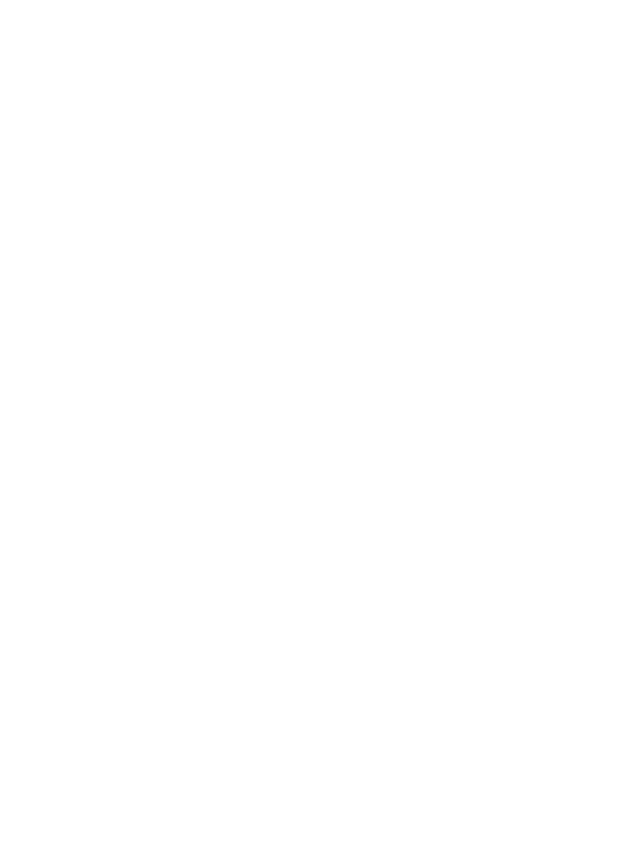
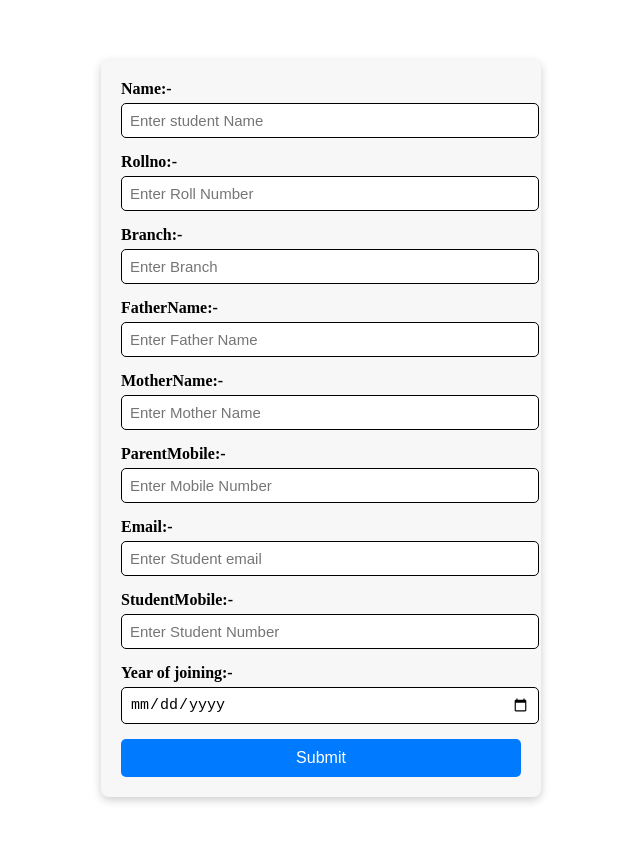
Before and after one commit to Nagaraju-muppa1/CampusVault, a React (Vite) app in the folder client/: page /addStudent in a window 1280 px wide. Before the commit this address had no page. Shown: the top 842 px of the page, without its empty margins (319-959 px from the left). Before the commit the page ends 800 px from the top, so only its background shows below. Built offline with nearby package versions, Linux system fonts and the light colour scheme.

Commit message:
Student dashboard created

```diff
--- a/client/src/App.jsx
+++ b/client/src/App.jsx
@@ -6,6 +6,9 @@ import Home from './components/Home';
 import Login from './components/Login';
 import Signin from './components/Signin';
 import Dashboard  from './components/Dashboard';
+import Faculty from './components/Faculty';
+import Student from './components/Student';
+import AddStudent from './components/AddStudent'
 function App() {
   return (
     <>
@@ -15,6 +18,9 @@ function App() {
               <Route path='/login' element={<Login/>}></Route>
               <Route path='/signin' element={<Signin/>}/>
               <Route path='/dashboard' element={<Dashboard/>}></Route>
+              <Route path='/student' element={<Student/>}/>
+              <Route path='/faculty' element={<Faculty/>}/>
+              <Route path='/addStudent' element={<AddStudent/>}/>
              </Routes>
            </Router>
     </>
--- /dev/null
+++ b/client/src/components/AddStudent.jsx
@@ -0,0 +1,35 @@
+import React,{useState} from 'react';
+import {Link} from 'react-router-dom';
+import './Login.css'
+function AddStudent(){
+
+  const handleSubmit = async()=>{
+
+  }
+  return(
+    <>
+      <form className="form" onSubmit={handleSubmit}>
+        <label>Name:-</label>
+        <input type="text" placeholder="Enter student Name"></input>
+        <label>Rollno:-</label>
+        <input type="text" placeholder="Enter Roll Number"></input>
+        <label>Branch:-</label>
+        <input type="text" placeholder="Enter Branch"></input>
+        <label>FatherName:-</label>
+        <input type="text" placeholder="Enter Father Name"></input>
+        <label>MotherName:-</label>
+        <input type="text" placeholder="Enter Mother Name"></input>
+        <label>ParentMobile:-</label>
+        <input type="number" placeholder="Enter Mobile Number"></input>
+        <label>Email:-</label>
+        <input type="email" placeholder="Enter Student email"></input>
+        <label>StudentMobile:-</label>
+        <input type="number" placeholder="Enter Student Number"></input>
+        <label>Year of joining:-</label>
+        <input type="date" placeholder="Enter Joining Date"></input>
+        <button type="submit">Submit</button>
+      </form>
+    </>
+  )
+}
+export default AddStudent;
--- a/client/src/components/Dashboard.jsx
+++ b/client/src/components/Dashboard.jsx
@@ -1,5 +1,5 @@
 import React,{useState} from 'react';
-import {useNavigate} from 'react-router-dom';
+import {Link,useNavigate} from 'react-router-dom';
 function Dashboard(){
     const navigate = useNavigate();
     const college_id = localStorage.getItem("college_id");
@@ -12,6 +12,8 @@ function Dashboard(){
         <>
           <p> This is Dashboard Page !</p>
           <button onClick={LogOut}>LogOut</button>
+          <Link to='/student'>Student</Link>
+          <Link to='/faculty'>Faculty</Link>
         </>
     )
 
--- /dev/null
+++ b/client/src/components/Faculty.jsx
@@ -0,0 +1,10 @@
+import React,{useState} from 'react';
+function Faculty(){
+   return(
+    <>
+     <p>Coming soon</p>
+    </>
+   )
+}
+
+export default  Faculty();
--- /dev/null
+++ b/client/src/components/Student.jsx
@@ -0,0 +1,15 @@
+import React,{useState} from 'react';
+import {Link} from 'react-router-dom';
+function Student(){
+    return(
+        <>
+        <h1>Students</h1>
+        <Link to='/addStudent'>Add a Student</Link><br/>
+        <Link to='/delete'>Delete</Link><br/>
+        <Link to='/display'>Display</Link><br/>
+        <Link to='/Edit'>Edit</Link><br/>
+        </>
+    )
+
+}
+export default Student;
```
